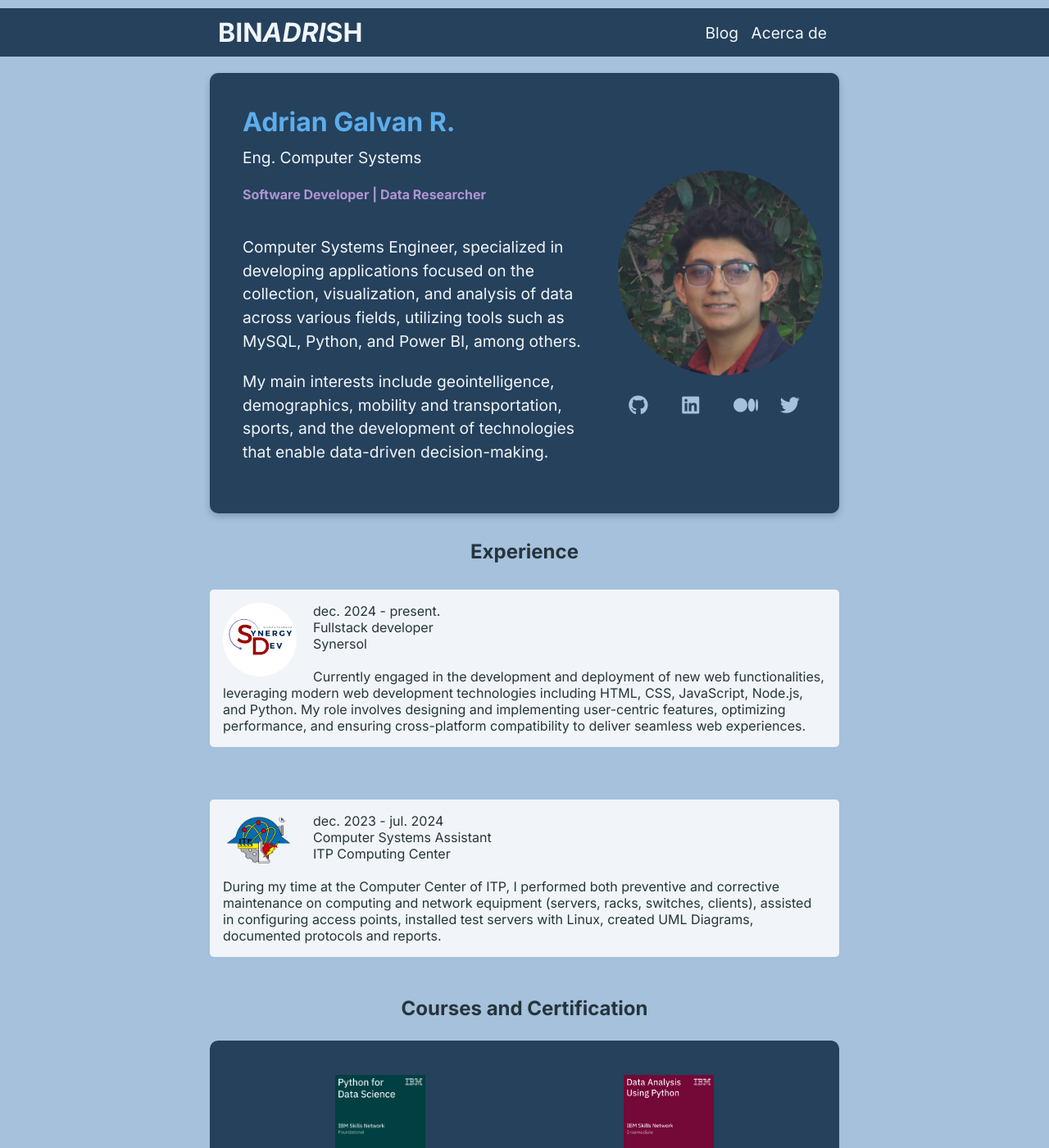
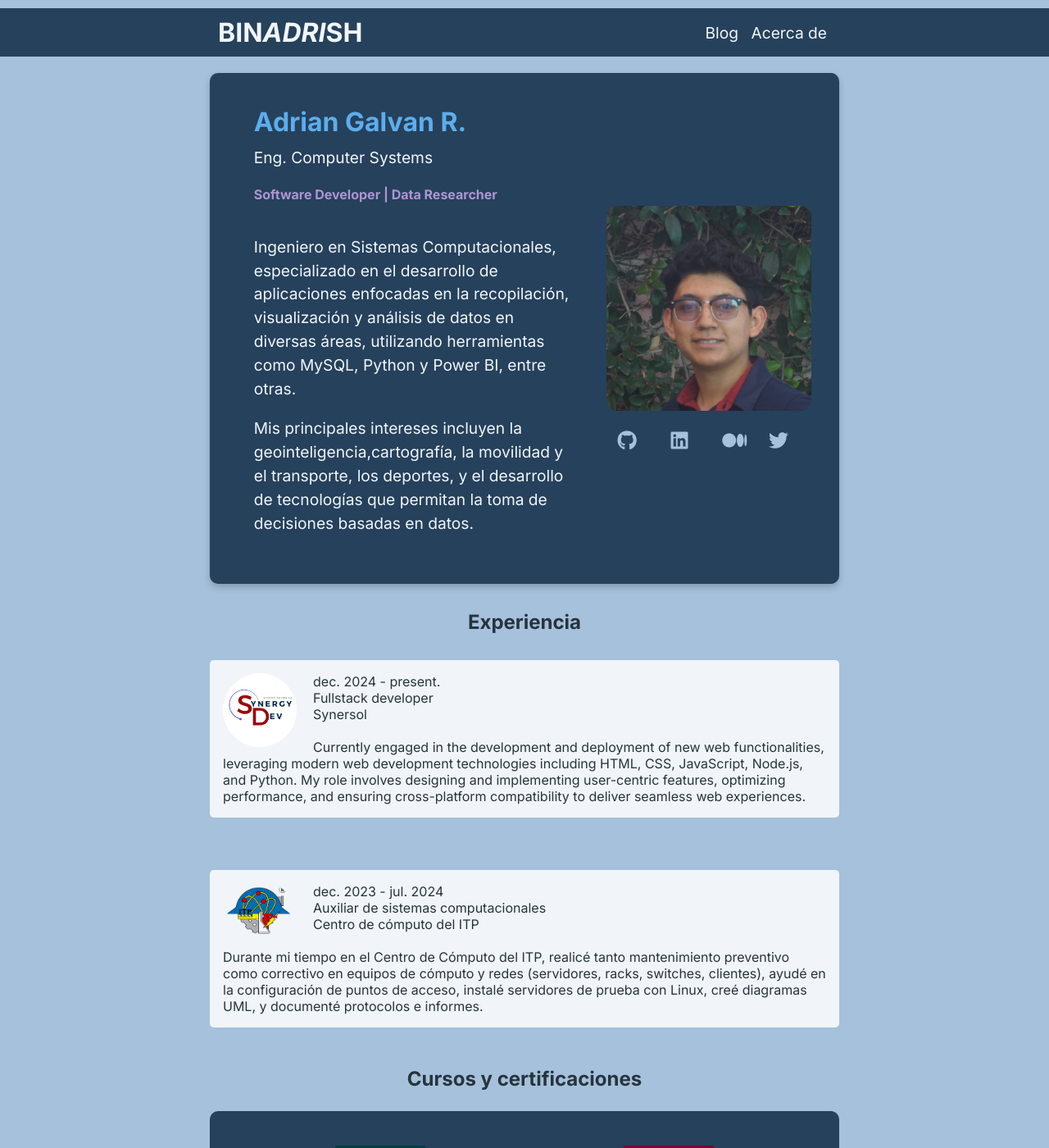
Before and after one commit to binadrish/binadrish.github.io, a Jekyll site: the page built from about.md, in a window 1280 px wide and 1400 px high. Shown: the whole window at 82% size. Built offline with Jekyll 4.4.1, drawn with Linux system fonts in a browser that asks for light colours.

Commit message:
responsive update about.md

```diff
--- a/about.md
+++ b/about.md
@@ -13,17 +13,18 @@ title: "Binadrish - Porfolio"
                 <h4 class="puesto">Software Developer | Data Researcher</h4>
                 <br>
                 <br>
-                <p>Computer Systems Engineer, specialized in developing applications
-                    focused on the collection, visualization, and analysis of data across
-                    various fields, utilizing tools such as MySQL, Python,
-                    and Power BI, among others.</p> <!-- Cambia 'descripcion' por el campo adecuado -->
+                <p>Ingeniero en Sistemas Computacionales, especializado en el desarrollo de aplicaciones
+                    enfocadas en la recopilación, visualización y análisis de datos en
+                    diversas áreas, utilizando herramientas como MySQL, Python
+                    y Power BI, entre otras.</p>
+ <!-- Cambia 'descripcion' por el campo adecuado -->
                 <br>
-                <p>My main interests include geointelligence,
-                    demographics, mobility and transportation, sports, and the development
-                    of technologies that enable data-driven decision-making.</p> <!-- Cambia 'interes' por el campo adecuado -->
+                <p>Mis principales intereses incluyen la geointeligencia,cartografía, la movilidad y el transporte, los deportes, y el desarrollo
+                    de tecnologías que permitan la toma de decisiones basadas en datos.</p>
+ <!-- Cambia 'interes' por el campo adecuado -->
             </section>
             <section class="post_image">
-                <img src="/assets/images/adrian2.jpg" alt="AdrianGR" style="width:250px; border-radius: 50%;">
+                <img class="me_photo" src="/assets/images/adrian2.jpg" alt="AdrianGR">
                 <div class="social-icons" style="text-align:center; margin-top: 20px;">
                     <a href="https://github.com/binadrish" target="_blank" style="margin-right: 15px;">
                         <i class="fab fa-github" style="font-size: 1.5em;"></i>
@@ -41,7 +42,7 @@ title: "Binadrish - Porfolio"
             </section>
         </div>
         <div class="skills">
-            <h2>Experience</h2>
+            <h2>Experiencia</h2>
             <div class="container">
                 <img src="/assets/images/syner.jpeg" alt="Avatar" style="width:90px">
                 <p>dec. 2024 - present.</p>
@@ -55,18 +56,18 @@ title: "Binadrish - Porfolio"
             <div class="container">
                 <img src="/assets/images/itp.png" alt="Avatar" style="width:90px">
                 <p>dec. 2023 - jul. 2024</p>
-                <p>Computer Systems Assistant</p>
-                <p>ITP Computing Center</p>
+                <p>Auxiliar de sistemas computacionales</p>
+                <p>Centro de cómputo del ITP</p>
                 <br>
                 <p>
-                    During my time at the Computer Center of ITP, I performed both
-                    preventive and corrective maintenance on computing and network
-                    equipment (servers, racks, switches, clients), assisted in configuring
-                    access points, installed test servers with Linux, created UML Diagrams,
-                    documented protocols and reports.
+                    Durante mi tiempo en el Centro de Cómputo del ITP, realicé tanto
+                    mantenimiento preventivo como correctivo en equipos de cómputo y redes
+                    (servidores, racks, switches, clientes), ayudé en la configuración de
+                    puntos de acceso, instalé servidores de prueba con Linux, creé diagramas UML,
+                    y documenté protocolos e informes.
                 </p>
             </div>
-            <h2>Courses and Certification</h2>
+            <h2>Cursos y certificaciones</h2>
             <div class="responsive">
                 <div class="gallery">
                     <a target="_blank" href="https://www.credly.com/badges/1d4ff898-737a-4f65-a3c4-e800e818306d/linked_in_profile">
--- a/assets/css/style.css
+++ b/assets/css/style.css
@@ -98,11 +98,13 @@ main {
 /* portfolio --------------------------------*/
 .desc {
     display: flex;
-    flex-direction: row;
+    flex-direction:row;
+    flex-wrap: wrap;
     align-items: center;
+    justify-content: space-evenly;
     width: 60%;
     max-width: 1000px;
-    min-width: 700px;
+    min-width: 360px;
     width: 60%;
     /* Para pantallas más pequeñas */
     background-color: var(--color-principal); /* Fondo oscuro */
@@ -112,20 +114,25 @@ main {
 }
 
 .post {
-
+    min-width: 380px;
+    width: 60%;
     padding: 20px;
     margin-bottom: 20px;
-
-
 }
 
 .post-image {
+    width:250px;
 
     padding: 20px;
     margin-bottom: 20px;
     display: flex;
     flex-direction: column;
 
+}
+
+.me_photo{
+  width:250px;
+  border-radius: 5%;
 }
 
 .post-image a {
@@ -170,10 +177,12 @@ color: var(--color-fondo);
 
 .skills{
     margin-top: 1rem;
+    margin-left: 1rem;
+    margin-right: 1rem;
     display: flex;
     flex-direction: column;
     align-items: center;
-    min-width: 700px;
+    min-width: 360px;
     width: 60%;
     max-width: 1000px;
     color: #27343C;
@@ -213,7 +222,6 @@ color: var(--color-fondo);
     margin-top: 2rem;
     margin-bottom: 2rem;
     width: 100%;
-
   }
 
   /* Clear floats after containers */
```
